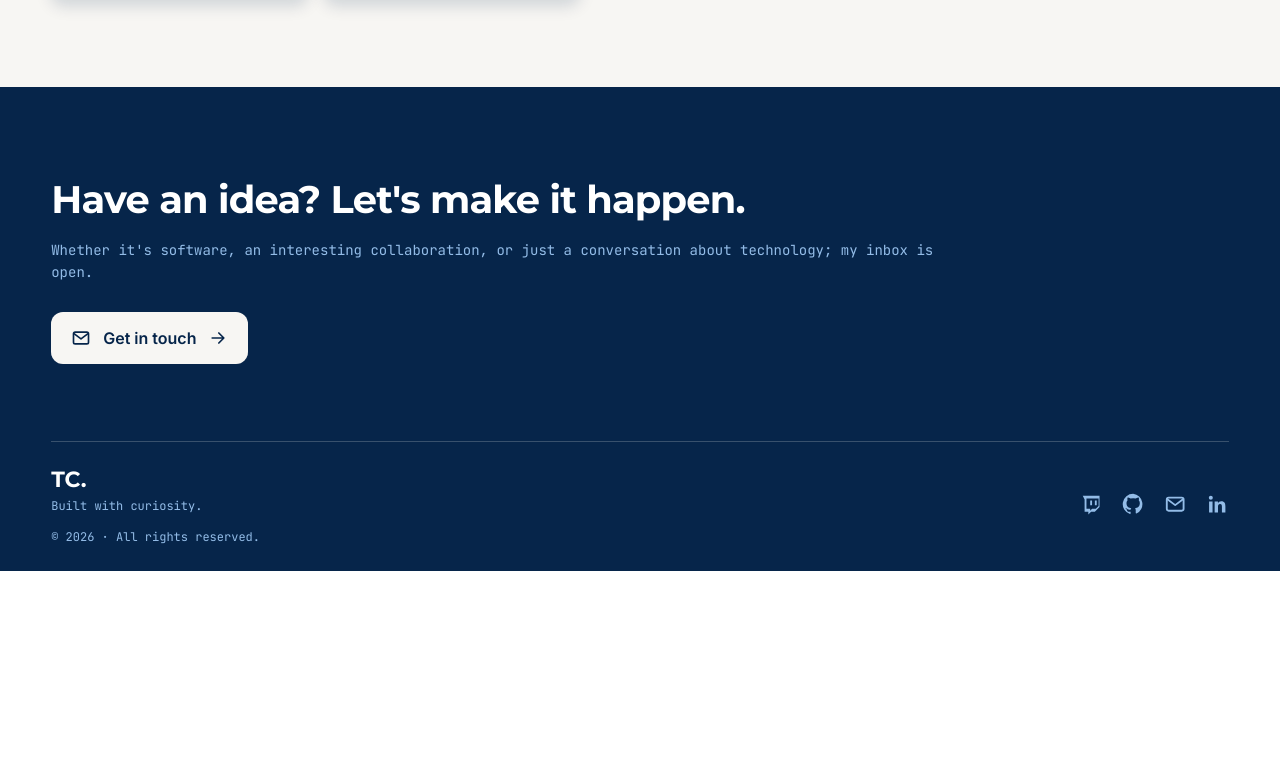
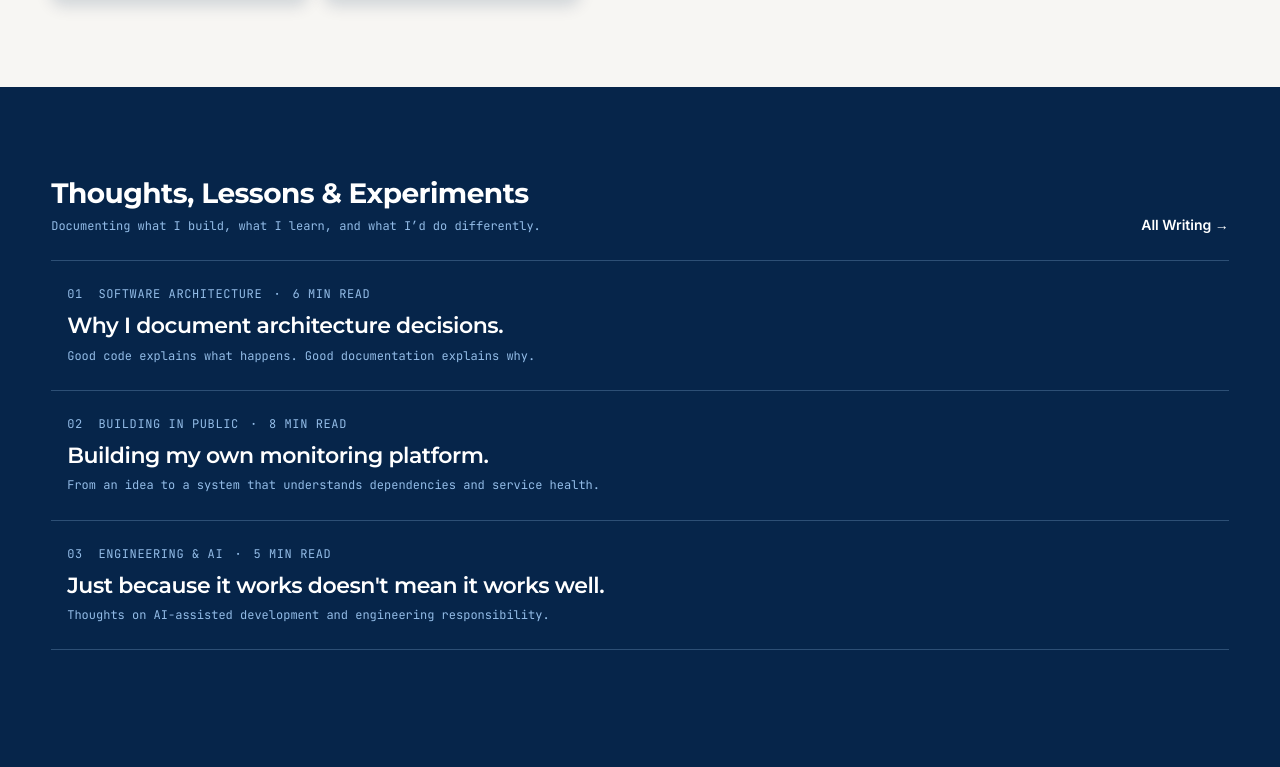
Before and after one commit to tcudjoe/personal_portfolio, an Angular app: page / in a window 1280 px wide. Shown: the part 2693-3460 px from the top of the page. Before the commit the page ends 3264 px from the top, so only its background shows below. Built offline with nearby package versions, Linux system fonts and the light colour scheme.

Commit message:
feat: add writing preview to tech homepage

```diff
--- a/src/app/tech/home/home.component.html
+++ b/src/app/tech/home/home.component.html
@@ -78,4 +78,30 @@
       </div>
     </div>
   </section>
+
+  <section class="home-writing" aria-labelledby="home-writing-heading">
+    <div class="home-writing__inner">
+      <header class="home-writing__header">
+        <div>
+          <h2 id="home-writing-heading" class="home-writing__heading">Thoughts, Lessons &amp; Experiments</h2>
+          <p class="home-writing__intro">Documenting what I build, what I learn, and what I’d do differently.</p>
+        </div>
+        <a class="home-writing__all-link" routerLink="/writing">All Writing <span aria-hidden="true">→</span></a>
+      </header>
+
+      <div class="home-writing__list">
+        <a *ngFor="let article of homeArticles; let index = index"
+           class="home-writing__item" [routerLink]="['/writing-detail-page', article.slug]">
+          <p class="home-writing__meta">
+            <span class="home-writing__number">{{ index + 1 | number:'2.0' }}</span>
+            <span>{{ article.category }}</span>
+            <span aria-hidden="true">·</span>
+            <span>{{ article.readTime }}</span>
+          </p>
+          <h3 class="home-writing__title">{{ article.title }}</h3>
+          <p class="home-writing__description">{{ article.description }}</p>
+        </a>
+      </div>
+    </div>
+  </section>
 </main>
--- a/src/app/tech/home/home.component.scss
+++ b/src/app/tech/home/home.component.scss
@@ -347,6 +347,102 @@
   outline-offset: 3px;
 }
 
+.home-writing {
+  background: var(--color-primary);
+  color: var(--color-white);
+  padding: clamp(3rem, 7vw, 6rem) clamp(1.5rem, 4vw, 3.5rem);
+}
+
+.home-writing__inner {
+  margin: 0 auto;
+  max-width: 76rem;
+}
+
+.home-writing__header {
+  align-items: end;
+  display: flex;
+  gap: 2rem;
+  justify-content: space-between;
+  margin-bottom: 1.5rem;
+}
+
+.home-writing__heading {
+  color: var(--color-white);
+  font-size: var(--text-h3);
+  margin: 0;
+}
+
+.home-writing__intro,
+.home-writing__meta,
+.home-writing__description {
+  color: var(--color-soft-blue);
+  font-family: var(--font-mono);
+  font-size: var(--text-xs);
+}
+
+.home-writing__intro {
+  margin: 0.4rem 0 0;
+}
+
+.home-writing__all-link {
+  color: var(--color-white);
+  flex-shrink: 0;
+  font-size: var(--text-sm);
+  font-weight: 600;
+}
+
+.home-writing__all-link:hover,
+.home-writing__item:hover .home-writing__title {
+  color: var(--color-soft-blue);
+}
+
+.home-writing__all-link:focus-visible,
+.home-writing__item:focus-visible {
+  outline: 3px solid var(--color-accent);
+  outline-offset: 4px;
+}
+
+.home-writing__item {
+  border-top: 1px solid color-mix(in srgb, var(--color-soft-blue) 28%, transparent);
+  color: inherit;
+  display: block;
+  padding: 1.5rem 1rem;
+  transition: background-color 160ms ease;
+}
+
+.home-writing__item:last-child {
+  border-bottom: 1px solid color-mix(in srgb, var(--color-soft-blue) 28%, transparent);
+}
+
+.home-writing__item:hover {
+  background: color-mix(in srgb, var(--color-white) 4%, transparent);
+}
+
+.home-writing__meta {
+  align-items: center;
+  display: flex;
+  gap: 0.7rem;
+  letter-spacing: 0.05em;
+  margin: 0 0 0.55rem;
+  text-transform: uppercase;
+}
+
+.home-writing__number {
+  font-variant-numeric: tabular-nums;
+  min-width: 1.25rem;
+}
+
+.home-writing__title {
+  color: var(--color-white);
+  font-size: var(--text-h4);
+  margin: 0;
+  transition: color 160ms ease;
+}
+
+.home-writing__description {
+  margin: 0.45rem 0 0;
+}
+
 .home-hero__portrait {
   align-items: flex-end;
   aspect-ratio: 4 / 5;
@@ -428,6 +524,10 @@
     max-width: 34rem;
   }
 
+  .home-writing__header {
+    align-items: flex-start;
+  }
+
   .home-about-preview__image:nth-child(n + 3) {
     display: none;
   }
@@ -470,6 +570,24 @@
     max-width: 18rem;
   }
 
+  .home-writing {
+    padding-inline: 1.25rem;
+  }
+
+  .home-writing__header {
+    flex-direction: column;
+    gap: 0.75rem;
+  }
+
+  .home-writing__item {
+    padding-inline: 0.25rem;
+  }
+
+  .home-writing__meta {
+    flex-wrap: wrap;
+    gap: 0.45rem;
+  }
+
   .home-about-preview__image:nth-child(n + 2) {
     display: none;
   }
--- a/src/app/tech/home/home.component.ts
+++ b/src/app/tech/home/home.component.ts
@@ -7,12 +7,44 @@ interface ProjectPreview {
   description?: string;
 }
 
+interface ArticlePreview {
+  slug: string;
+  category: string;
+  readTime: string;
+  title: string;
+  description: string;
+}
+
 @Component({
   selector: 'app-home',
   templateUrl: './home.component.html',
   styleUrls: ['./home.component.scss']
 })
 export class HomeComponent {
+  readonly homeArticles: ArticlePreview[] = [
+    {
+      slug: 'documenting-architecture-decisions',
+      category: 'Software Architecture',
+      readTime: '6 min read',
+      title: 'Why I document architecture decisions.',
+      description: 'Good code explains what happens. Good documentation explains why.'
+    },
+    {
+      slug: 'building-a-monitoring-platform',
+      category: 'Building in Public',
+      readTime: '8 min read',
+      title: 'Building my own monitoring platform.',
+      description: 'From an idea to a system that understands dependencies and service health.'
+    },
+    {
+      slug: 'engineering-and-ai',
+      category: 'Engineering & AI',
+      readTime: '5 min read',
+      title: "Just because it works doesn't mean it works well.",
+      description: 'Thoughts on AI-assisted development and engineering responsibility.'
+    }
+  ];
+
   readonly aboutImages = [
     { label: 'Music performance photo placeholder', variant: 'performance' },
     { label: 'Guitar photo placeholder', variant: 'guitar' },
```
Also changed, not shown: 2 other files (tests, documents, lock files or other folders).
